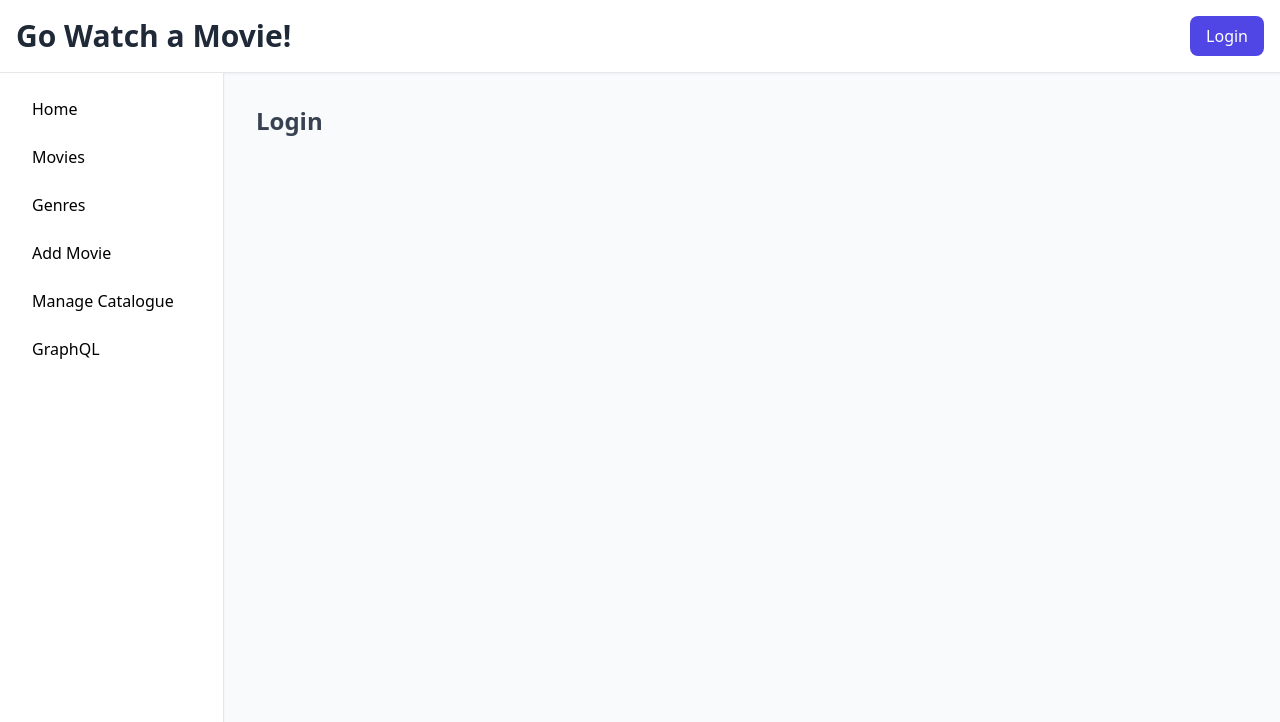
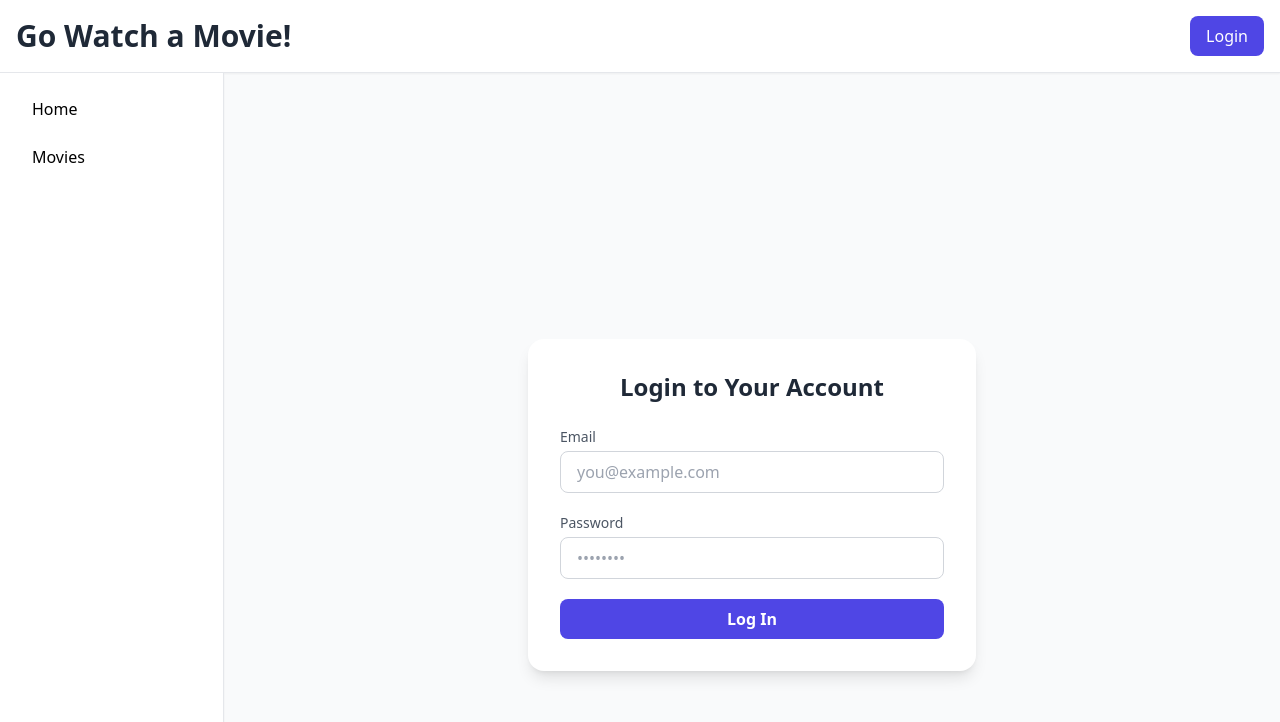
Before and after one commit to georgiev098/react-go-simple-movie-app, a React (Create React App) app in the folder front-end/: page /login in a window 1280 px wide. Shown: the top 722 px of the page. Built offline with nearby package versions, Linux system fonts and the light colour scheme.

Commit message:
implement protected routes and initial login structure

```diff
--- a/front-end/src/App.js
+++ b/front-end/src/App.js
@@ -1,4 +1,4 @@
-import { Route, Routes } from "react-router-dom";
+import { Route, Routes, useNavigate } from "react-router-dom";
 import Home from "./components/Home";
 import Sidebar from "./components/Sidebar";
 import Movies from "./components/Movies";
@@ -11,29 +11,48 @@ import GraphQL from "./components/GraphQL";
 import Login from "./components/Login";
 import EditMovie from "./components/EditMovie";
 import Movie from "./components/Movie";
+import { useState } from "react";
+import PrivateRoute from "./components/PrivateRoute";
 
 function App() {
+  let navigate = useNavigate();
+  const [jwtToken, setJwtToken] = useState(null);
+
+  function onLogin({ email, password }) {
+    if (email === "test@mail.com" && password === "test") {
+      const fakeToken = "fake-jwt-token-123456";
+      setJwtToken(fakeToken);
+      navigate("/");
+    } else {
+      alert("Invalid credentials");
+    }
+  }
+
   return (
     <div className="min-h-screen bg-gray-50 flex flex-col">
       {/* Header */}
-      <Header />
+      <Header jwtToken={jwtToken} setJwtToken={setJwtToken} />
 
       {/* Main Layout */}
       <div className="flex flex-1">
-        <Sidebar />
+        <Sidebar jwtToken={jwtToken} />
 
         {/* Main Content */}
         <main className="flex-1 p-8">
           <Routes>
             <Route path="/" element={<Home />} />
-            <Route path="/login" element={<Login />} />
+            <Route path="/login" element={<Login onLogin={onLogin} />} />
             <Route path="/movies" element={<Movies />} />
-            <Route path="/movies/:id" element={<Movie />} />
-            <Route path="/genres" element={<Genres />} />
-            <Route path="/add-movie" element={<AddMovie />} />
-            <Route path="/edit-movie/:id" element={<EditMovie />} />
-            <Route path="/catalogue" element={<Catalogue />} />
-            <Route path="/graphql" element={<GraphQL />} />
+            {/* Private Routes */}
+            <Route element={<PrivateRoute isAuthenticated={jwtToken} />}>
+              <Route path="/genres" element={<Genres />} />
+              <Route path="/movies/:id" element={<Movie />} />
+              <Route path="/add-movie" element={<AddMovie />} />
+              <Route path="/edit-movie/:id" element={<EditMovie />} />
+              <Route path="/catalogue" element={<Catalogue />} />
+              <Route path="/graphql" element={<GraphQL />} />
+            </Route>
+            {/* END Private Routes */}
             <Route path="*" element={<ErrorPage />} />
           </Routes>
           {/* END  Main Content */}
--- a/front-end/src/components/Header.js
+++ b/front-end/src/components/Header.js
@@ -1,18 +1,33 @@
-import { Link } from "react-router-dom";
+import { Link, useNavigate } from "react-router-dom";
 
-export default function Header() {
+export default function Header({ jwtToken, setJwtToken }) {
+  const navigate = useNavigate();
+  function handleLogOut() {
+    setJwtToken(null);
+    navigate("/");
+  }
+
   return (
     <header className="border-b bg-white shadow-sm p-4 flex items-center justify-between">
       <h1 className="text-3xl font-extrabold text-gray-800">
         Go Watch a Movie!
       </h1>
 
+      {jwtToken ? (
+        <button
+          onClick={handleLogOut}
+          className="px-4 py-2 bg-red-600 text-white rounded-lg hover:bg-red-700 transition-colors font-medium"
+        >
+          Logout
+        </button>
+      ) : (
         <Link
           to="/login"
           className="px-4 py-2 bg-indigo-600 text-white rounded-lg hover:bg-indigo-700 transition-colors font-medium"
         >
           Login
         </Link>
+      )}
     </header>
   );
 }
--- a/front-end/src/components/Login.js
+++ b/front-end/src/components/Login.js
@@ -1,3 +1,68 @@
-export default function Login() {
-  return <h2 className="text-2xl font-bold text-gray-700 mb-6">Login</h2>;
+import { useState } from "react";
+
+export default function Login({ onLogin }) {
+  const [email, setEmail] = useState("");
+  const [password, setPassword] = useState("");
+
+  const handleSubmit = (e) => {
+    e.preventDefault();
+    onLogin({ email, password });
+  };
+
+  return (
+    <div className="flex min-h-screen items-center justify-center">
+      <div className="w-full max-w-md bg-white rounded-2xl shadow-lg p-8">
+        <h2 className="text-2xl font-bold text-gray-800 text-center mb-6">
+          Login to Your Account
+        </h2>
+        <form onSubmit={handleSubmit} className="space-y-5">
+          {/* Email */}
+          <div>
+            <label className="block text-sm font-medium text-gray-600 mb-1">
+              Email
+            </label>
+            <input
+              type="email"
+              value={email}
+              onChange={(e) => setEmail(e.target.value)}
+              required
+              className="w-full px-4 py-2 border border-gray-300 rounded-lg focus:ring-2 focus:ring-indigo-500 focus:border-indigo-500 outline-none"
+              placeholder="you@example.com"
+            />
+          </div>
+
+          {/* Password */}
+          <div>
+            <label className="block text-sm font-medium text-gray-600 mb-1">
+              Password
+            </label>
+            <input
+              type="password"
+              value={password}
+              onChange={(e) => setPassword(e.target.value)}
+              required
+              className="w-full px-4 py-2 border border-gray-300 rounded-lg focus:ring-2 focus:ring-indigo-500 focus:border-indigo-500 outline-none"
+              placeholder="••••••••"
+            />
+          </div>
+
+          {/* Submit */}
+          <button
+            type="submit"
+            className="w-full bg-indigo-600 hover:bg-indigo-700 text-white py-2 rounded-lg font-semibold transition duration-200"
+          >
+            Log In
+          </button>
+        </form>
+
+        {/* Footer */}
+        {/* <p className="text-sm text-center text-gray-500 mt-6">
+          Don’t have an account?{" "}
+          <a href="/register" className="text-indigo-600 hover:underline">
+            Sign up
+          </a>
+        </p> */}
+      </div>
+    </div>
+  );
 }
--- /dev/null
+++ b/front-end/src/components/PrivateRoute.js
@@ -0,0 +1,5 @@
+import { Navigate, Outlet } from "react-router-dom";
+
+export default function PrivateRoute({ isAuthenticated }) {
+  return isAuthenticated ? <Outlet /> : <Navigate to="/login" replace />;
+}
--- a/front-end/src/components/Sidebar.js
+++ b/front-end/src/components/Sidebar.js
@@ -1,19 +1,23 @@
 import { Link } from "react-router-dom";
 
-export default function Sidebar() {
+export default function Sidebar({ jwtToken }) {
   const navItems = [
     { name: "Home", path: "/" },
     { name: "Movies", path: "/movies" },
-    { name: "Genres", path: "/genres" },
-    { name: "Add Movie", path: "/add-movie" },
-    { name: "Manage Catalogue", path: "/catalogue" },
-    { name: "GraphQL", path: "/graphql" },
+    { name: "Genres", path: "/genres", private: true },
+    { name: "Add Movie", path: "/add-movie", private: true },
+    { name: "Manage Catalogue", path: "/catalogue", private: true },
+    { name: "GraphQL", path: "/graphql", private: true },
   ];
+
+  const visibleNavItems = navItems.filter(
+    (item) => !item.private || jwtToken // only show private items if logged in
+  );
 
   return (
     <aside className="w-56 bg-white border-r shadow-sm">
       <nav className="flex flex-col p-4 space-y-2">
-        {navItems.map((item) => (
+        {visibleNavItems.map((item) => (
           <Link
             key={item.name}
             to={item.path}
```
Lines whose indentation alone changed are shown as unchanged.
